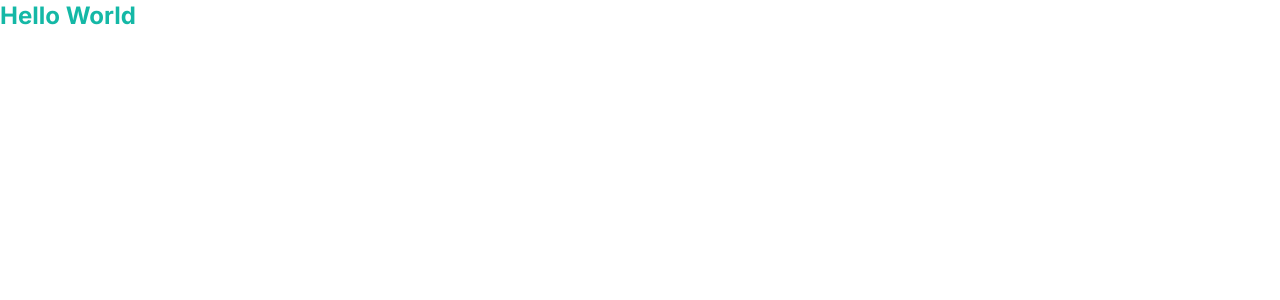
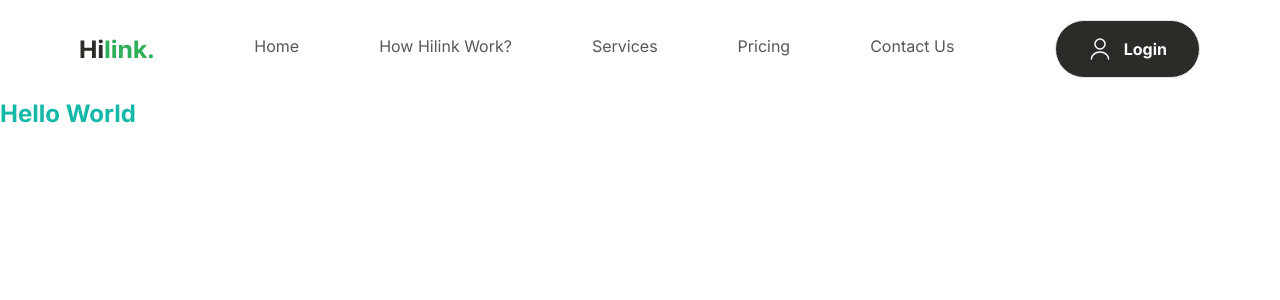
Before and after one commit to mehrabFronto/Travel-App-Project, a Next.js app: page / in a window 1280 px wide. Shown: the top 300 px of the page. Built offline with nearby package versions, Linux system fonts and the light colour scheme.

Commit message:
desktop navbar

```diff
--- a/app/layout.tsx
+++ b/app/layout.tsx
@@ -1,3 +1,4 @@
+import Navbar from "@/components/Navbar";
 import type { Metadata } from "next";
 import "./globals.css";
 
@@ -13,7 +14,10 @@ export default function RootLayout({
 }) {
    return (
       <html lang="en">
-         <body>{children}</body>
+         <body>
+            <Navbar />
+            <main className="relative overflow-hidden">{children}</main>
+         </body>
       </html>
    );
 }
--- /dev/null
+++ b/common/Button.tsx
@@ -0,0 +1,28 @@
+import Image from "next/image";
+
+type ButtonProps = {
+   type: "button" | "submit";
+   label: string;
+   icon?: string;
+   variant: "btn_dark_green";
+};
+
+const Button = ({ type, label, icon, variant }: ButtonProps) => {
+   return (
+      <button
+         type={type}
+         className={`flexCenter gap-x-3 rounded-full border ${variant}`}>
+         {icon && (
+            <Image
+               src={icon}
+               alt={label}
+               width={24}
+               height={24}
+            />
+         )}
+         <label className="bold-16 whitespace-nowrap">{label}</label>
+      </button>
+   );
+};
+
+export default Button;
--- /dev/null
+++ b/components/Navbar.tsx
@@ -0,0 +1,47 @@
+import Button from "@/common/Button";
+import { NAV_LINKS } from "@/constants";
+import Image from "next/image";
+import Link from "next/link";
+
+const Navbar = () => {
+   return (
+      <nav
+         className="flexBetween max-container padding-container relative
+         z-30 py-5">
+         {/* logo */}
+         <Link href="/">
+            <Image
+               src="/hilink-logo.svg"
+               alt="logo"
+               width={74}
+               height={29}
+            />
+         </Link>
+         {/* desktop navbar */}
+         <ul className="hidden h-full gap-4 lg:flex">
+            {NAV_LINKS.map((link) => {
+               return (
+                  <Link
+                     key={link.key}
+                     href={link.href}
+                     className="regular-16 flexBetween text-gray-50 cursor-pointer px-8 pb-1.5 transition-all
+                        hover:font-bold">
+                     {link.label}
+                  </Link>
+               );
+            })}
+         </ul>
+         {/* desktop login button */}
+         <div className="lg:flexCenter hidden">
+            <Button
+               type="button"
+               label="Login"
+               icon="/user.svg"
+               variant="btn_dark_green"
+            />
+         </div>
+      </nav>
+   );
+};
+
+export default Navbar;
--- /dev/null
+++ b/constants/index.ts
@@ -0,0 +1,8 @@
+// NAVIGATION
+export const NAV_LINKS = [
+   { href: "/", key: "home", label: "Home" },
+   { href: "/", key: "how_hilink_work", label: "How Hilink Work?" },
+   { href: "/", key: "services", label: "Services" },
+   { href: "/", key: "pricing ", label: "Pricing " },
+   { href: "/", key: "contact_us", label: "Contact Us" },
+];
--- a/tailwind.config.ts
+++ b/tailwind.config.ts
@@ -4,6 +4,7 @@ module.exports = {
       "./pages/**/*.{js,ts,jsx,tsx,mdx}",
       "./components/**/*.{js,ts,jsx,tsx,mdx}",
       "./app/**/*.{js,ts,jsx,tsx,mdx}",
+      "./common/**/*.{js,ts,jsx,tsx,mdx}",
    ],
    theme: {
       extend: {
```
